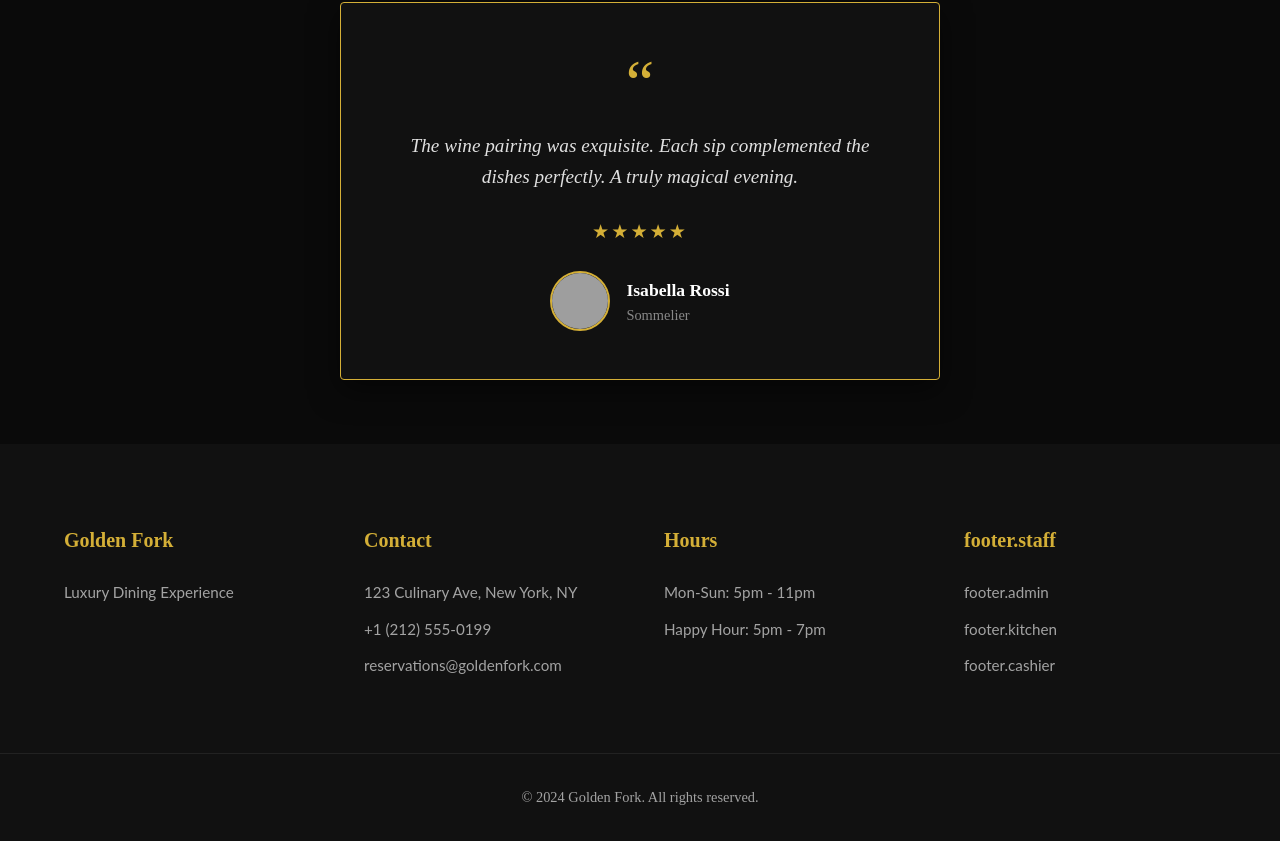
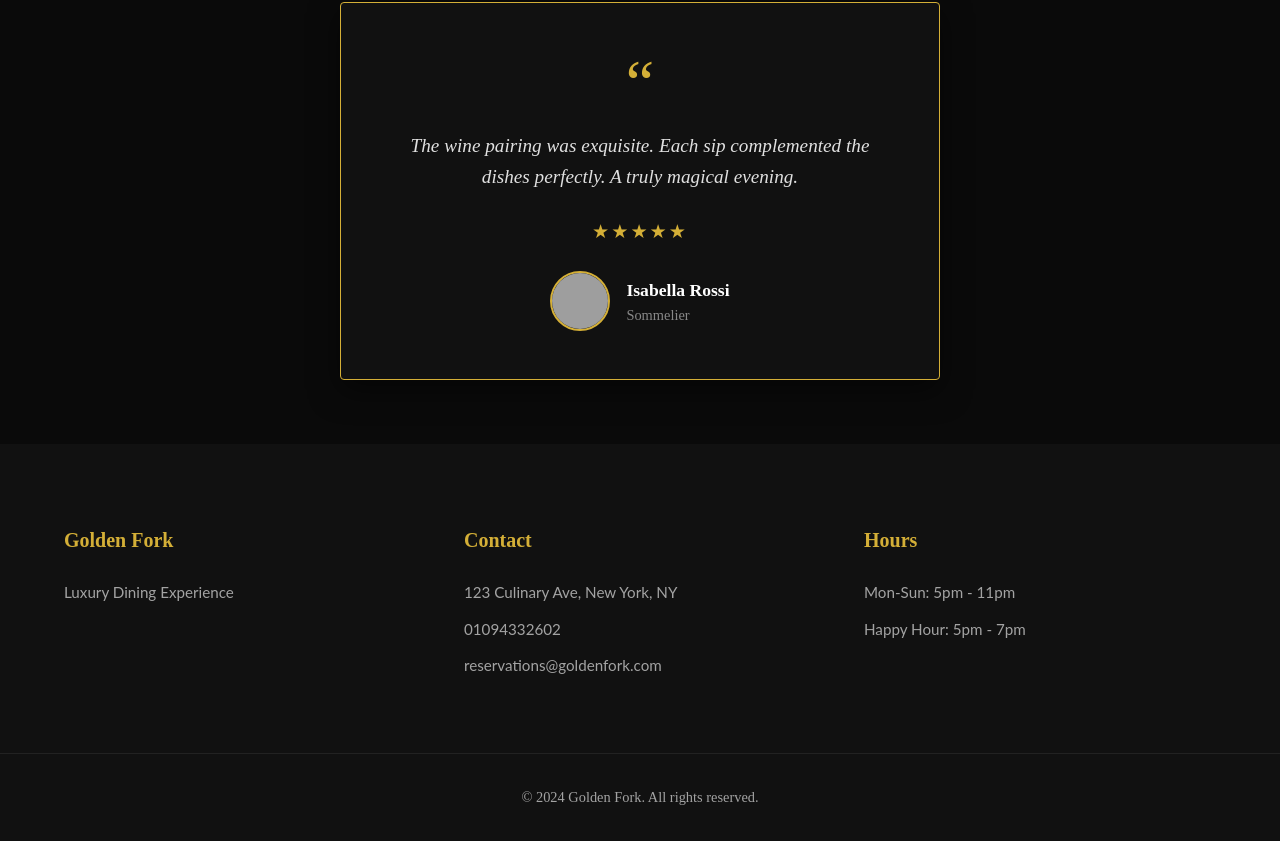
Before and after one commit to mazeneika2009/Golden-Fork, a React (Vite) app: page / in a window 1280 px wide. Shown: the part 3087-3928 px from the top of the page. Built offline with nearby package versions, Linux system fonts and the light colour scheme; grey boxes are pictures that could not be loaded.

Commit message:
Add files via upload

```diff
--- a/src/ar.json
+++ b/src/ar.json
@@ -62,10 +62,12 @@
     "contactTitle": "تواصل معنا",
     "address": "123 شارع الطهي، نيويورك، نيويورك",
     "email": "reservations@goldenfork.com",
+    "phone": "01094332602",
     "hoursTitle": "ساعات العمل",
     "hours": "الاثنين - الأحد: 5 مساءً - 11 مساءً",
     "happyHour": "ساعة السعادة: 5 مساءً - 7 مساءً",
     "copyright": "© 2024 الشوكة الذهبية. جميع الحقوق محفوظة."
+
   },
   "reservation": {
     "title": "احجز طاولة",
--- a/src/components/Footer/Footer.jsx
+++ b/src/components/Footer/Footer.jsx
@@ -8,7 +8,7 @@ const Footer = () => {
 
   return (
     <footer className="footer" id="contact">
-      < div className="footer-container">
+      <div className="footer-container">
         <div className="footer-col">
           <h4>{t('footer.brand')}</h4>
           <p>{t('footer.tagline')}</p>
@@ -16,19 +16,13 @@ const Footer = () => {
         <div className="footer-col">
           <h4>{t('footer.contactTitle')}</h4>
           <p>{t('footer.address')}</p>
-          <p>+1 (212) 555-0199</p>
+          <p>{t('footer.phone')}</p>
           <p>{t('footer.email')}</p>
         </div>
         <div className="footer-col">
           <h4>{t('footer.hoursTitle')}</h4>
           <p>{t('footer.hours')}</p>
           <p>{t('footer.happyHour')}</p>
-        </div>
-        <div className="footer-col">
-          <h4>{t('footer.staff')}</h4>
-          <p><Link to="/admin" style={{ color: 'inherit', textDecoration: 'none' }}>{t('footer.admin')}</Link></p>
-          <p><Link to="/kitchen" style={{ color: 'inherit', textDecoration: 'none' }}>{t('footer.kitchen')}</Link></p>
-          <p><Link to="/cashier" style={{ color: 'inherit', textDecoration: 'none' }}>{t('footer.cashier')}</Link></p>
         </div>
       </div>
       <div className="footer-bottom">
--- a/src/en.json
+++ b/src/en.json
@@ -63,6 +63,7 @@
     "address": "123 Culinary Ave, New York, NY",
     "email": "reservations@goldenfork.com",
     "hoursTitle": "Hours",
+    "phone": "01094332602",
     "hours": "Mon-Sun: 5pm - 11pm",
     "happyHour": "Happy Hour: 5pm - 7pm",
     "copyright": "© 2024 Golden Fork. All rights reserved."
```
